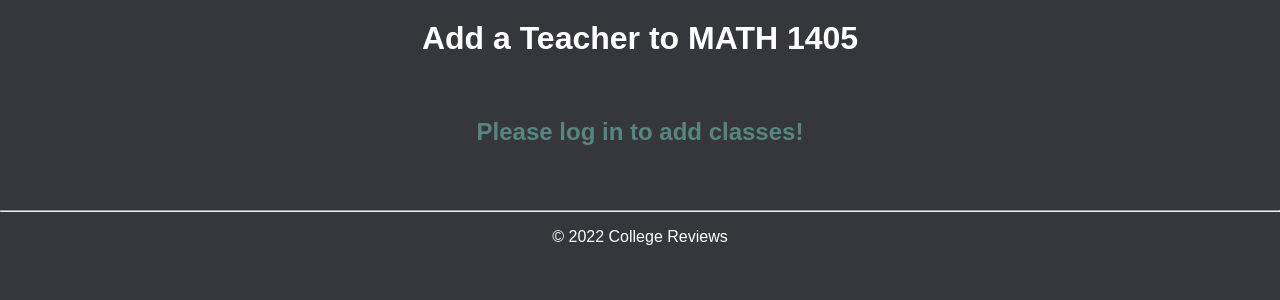
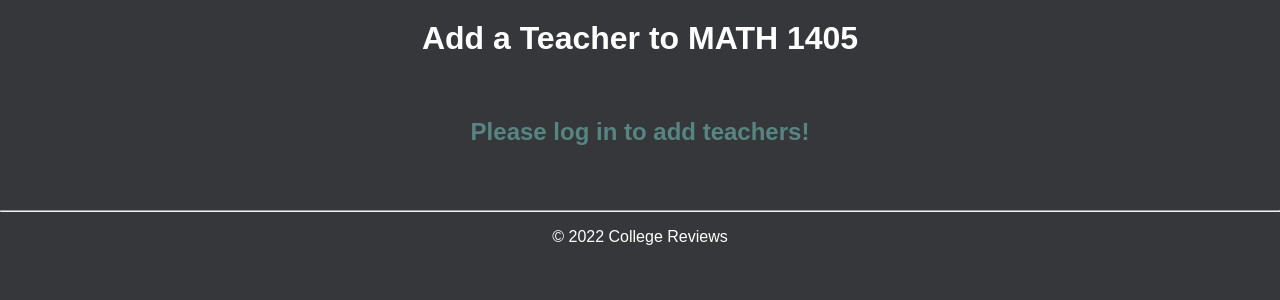
Before and after one commit to Countmooshroom/College-Reviews, a Django app: a page that uses college/templates/college/add_teacher.html in a window 1280 px wide. Shown: the part 96-396 px from the top of the page. Run offline with Django 4.2, Linux system fonts and the light colour scheme.

Commit message:
fix wording

```diff
--- a/college/templates/college/add_teacher.html
+++ b/college/templates/college/add_teacher.html
@@ -19,7 +19,7 @@ Home
     </form>
     {% else %}
         <br><br>
-        <h2 style="color: #568582;">Please log in to add classes!</h2>
+        <h2 style="color: #568582;">Please log in to add teachers!</h2>
         <br><br>
     {% endif %}
 </div>
```
Also changed, not shown: db.sqlite3.
